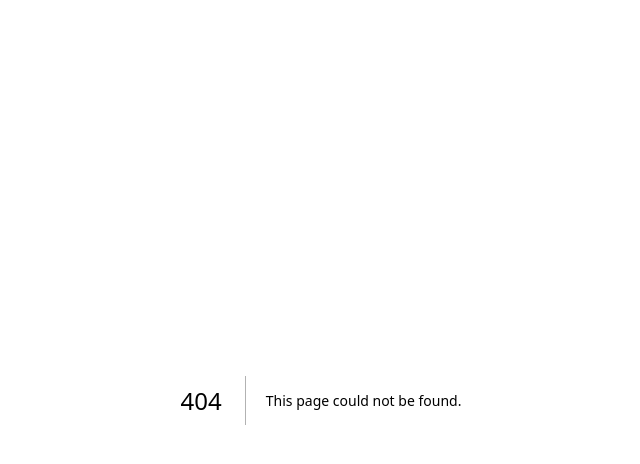
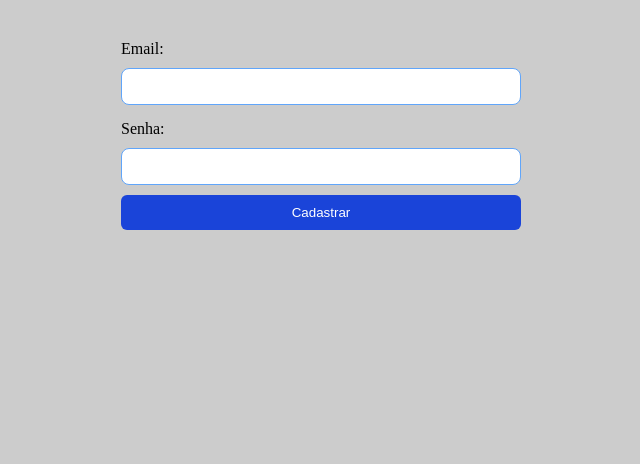
Before and after one commit to kabitschke/formPrisma, a Next.js app: page /cadastro in a window 1280 px wide. Before the commit this address had no page. Shown: the top 464 px of the page, without its empty margins (319-959 px from the left). Built offline with nearby package versions, Linux system fonts and the light colour scheme.

Commit message:
cadastro login

```diff
--- a/src/app/api/auth/register/route.ts
+++ b/src/app/api/cadastro/route.ts
@@ -4,16 +4,19 @@ import bcrypt from "bcryptjs";
 export async function POST(req: Request) {
     const { email, password } = await req.json();
 
+    // verifica se já existe
     const userExists = await prisma.user.findUnique({
         where: { email },
     });
 
     if (userExists) {
-        return Response.json({ error: "Usuário já existe" }, { status: 400 });
+        return Response.json({ error: "Usuário já existente" }, { status: 400 });
     }
 
+    //  criptografa aqui
     const hashedPassword = await bcrypt.hash(password, 10);
 
+    //  salva no banco (tabela User)
     const user = await prisma.user.create({
         data: {
             email,
--- /dev/null
+++ b/src/app/cadastro/page.tsx
@@ -0,0 +1,67 @@
+"use client"
+import { useForm } from "react-hook-form";
+import { zodResolver } from "@hookform/resolvers/zod";
+import { cadastroSchema, CadastroData } from "../components/cadastroSchema";
+import { useRouter } from "next/navigation";
+import { useState } from "react";
+
+export default function Cadastro() {
+    const router = useRouter();
+    const [apiError, setApiError] = useState('');
+
+    const {//Objeto react-hook-form
+        register,
+        handleSubmit,
+        formState: { errors },
+    } = useForm<CadastroData>({//zod schema
+        resolver: zodResolver(cadastroSchema),
+    });
+
+    async function handleLogin(data: CadastroData) {
+
+        const res = await fetch("/api/cadastro", {
+            method: "POST",
+            headers: { "Content-Type": "application/json" },
+            body: JSON.stringify(data),
+        });
+
+
+        const result = await res.json();
+
+        if (res.ok) {
+            router.replace("/");
+        } else {
+            setApiError(result.error);
+        }
+    }
+
+
+    return (
+        <form onSubmit={handleSubmit(handleLogin)} className="form">
+
+            <label htmlFor="email">Email:</label>
+            <input
+                {...register("email")}
+                id="email"
+                className={errors.email ? "input error" : "input"}
+            />
+            <span>{apiError}</span>
+            {errors.email && <span>{errors.email.message}</span>}
+
+            <label htmlFor="password">Senha:</label>
+            <input
+                type="password"
+                {...register("password")}
+                id="password"
+                className={errors.password ? "input error" : "input"}
+
+            />
+            {errors.password && <span>{errors.password.message}</span>}
+
+
+
+            <button type="submit">Cadastrar</button>
+        </form>
+
+    )
+}
--- /dev/null
+++ b/src/app/components/cadastroSchema.ts
@@ -0,0 +1,13 @@
+import { z } from "zod";
+
+export const cadastroSchema = z.object({
+    email: z
+        .string()
+        .min(1, "Email é obrigatório")
+        .email("Email inválido"),
+    password: z
+        .string()
+        .min(6, "A senha deve ter pelo menos 6 caracteres"),
+});
+
+export type CadastroData = z.infer<typeof cadastroSchema>;
```
Also changed, not shown: src/app/page.tsx (+0 -18 lines).
